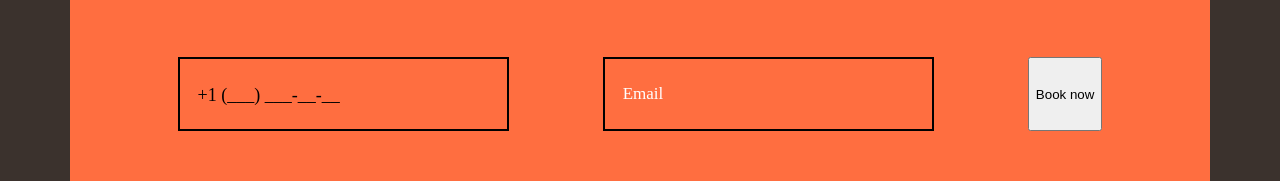
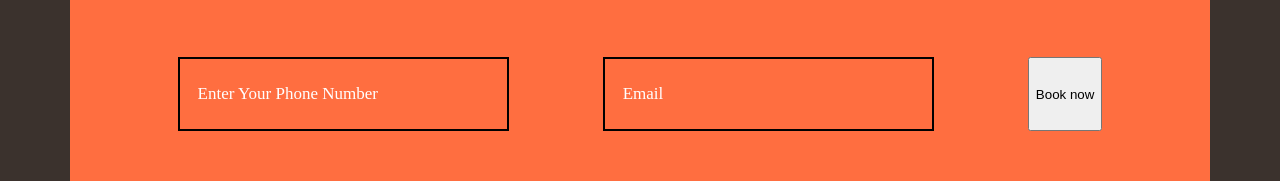
Before and after one commit to yaretsroman/barber-project-fd1-AleksandrKlimenok, a website built with webpack: page src/index.html in a window 1280 px wide. Shown: the part 4495-4676 px from the top of the page. Built offline with nearby package versions, Linux system fonts and the light colour scheme; some packages are replaced by stand-ins of ours; no server answers; a web font is replaced by a local one.

Commit message:
added changes

```diff
--- a/src/index.html
+++ b/src/index.html
@@ -5,7 +5,7 @@
    <meta charset="UTF-8">
    <meta http-equiv="X-UA-Compatible" content="IE=edge">
    <meta name="viewport" content="width=device-width, initial-scale=1.0">
-   <title>Cool-Barber</title>
+   <title>Cool Barber</title>
  </head>
 
   <body>
@@ -462,8 +462,8 @@
             <div class="consultation-forms pt-60">
               <form class="form">
                 <div class="form__input-wrapper">
-                  <label for="search-input-id" class="form__label input-tel">+1 (___) ___-__-__</label>
-                  <input id="search-input-id" class="form__input input-email" type="text" />
+                  <label for="search-input-id" class="form__label input-text">Enter your phone number</label>
+                  <input id="search-input-id" class="form__input input-text" type="tel" />
                 </div>
               </form>
 
@@ -537,6 +537,8 @@
       <button class="drawer__close">x</button>
     </aside>
 
+    <script src="https://unpkg.com/imask"></script>
+    <!-- <script src="phone.js"></script> -->
   </body>
 
 </html>
```
